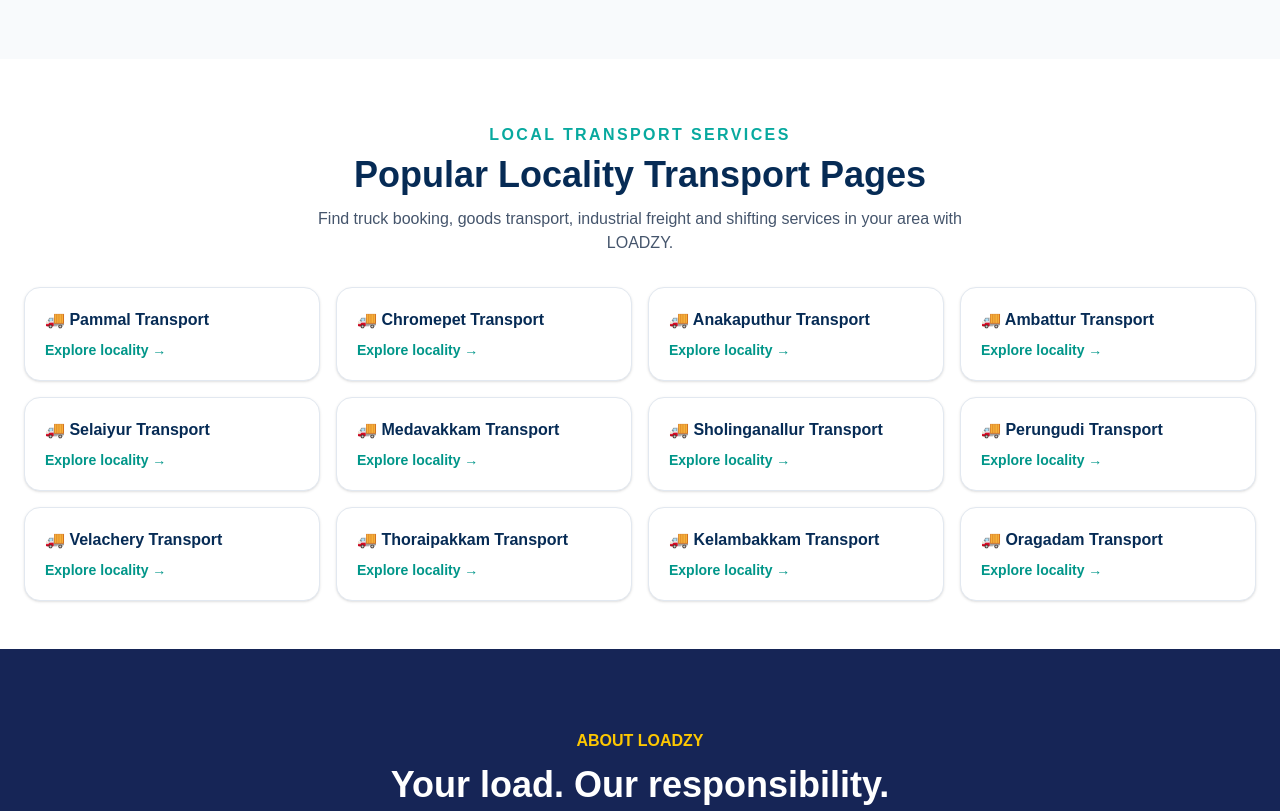
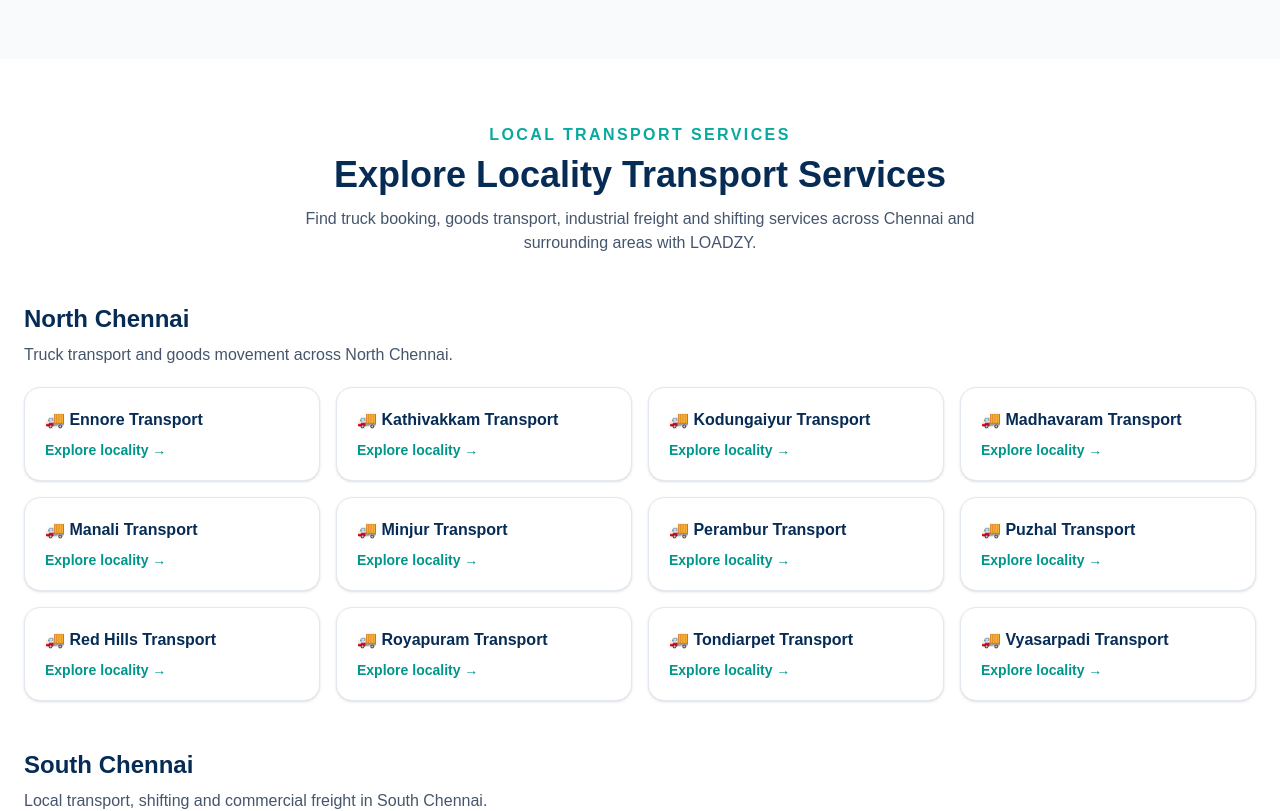
Before and after one commit to haleemablog-del/loadzy, a Next.js app: page / in a window 1280 px wide. Shown: the part 4380-5191 px from the top of the page. Built offline with nearby package versions, Linux system fonts and the light colour scheme; no server answers; the database is empty.

Commit message:
Organize Chennai locality links on homepage

```diff
--- a/app/page.tsx
+++ b/app/page.tsx
@@ -954,7 +954,8 @@ Pickup Date: ${pickupDate}`;
 </section>
 
 
-{/* Popular Locality Transport Pages */}
+
+{/* Grouped Locality Transport Pages */}
 <section className="mt-16 px-6 pb-8">
   <div className="mx-auto max-w-7xl">
     <div className="text-center">
@@ -963,30 +964,79 @@ Pickup Date: ${pickupDate}`;
       </p>
 
       <h2 className="mt-2 text-3xl font-black text-[#062B55] md:text-4xl">
-        Popular Locality Transport Pages
+        Explore Locality Transport Services
       </h2>
 
       <p className="mx-auto mt-3 max-w-2xl text-slate-600">
         Find truck booking, goods transport, industrial freight and shifting
-        services in your area with LOADZY.
-      </p>
-    </div>
-
-    <div className="mt-8 grid gap-4 sm:grid-cols-2 lg:grid-cols-4">
+        services across Chennai and surrounding areas with LOADZY.
+      </p>
+    </div>
+
     {[
+      {
+        title: "North Chennai",
+        description: "Truck transport and goods movement across North Chennai.",
+        places: [
+          ["Ennore", "/ennore-transport"],
+          ["Kathivakkam", "/kathivakkam-transport"],
+          ["Kodungaiyur", "/kodungaiyur-transport"],
+          ["Madhavaram", "/madhavaram-transport"],
+          ["Manali", "/manali-transport"],
+          ["Minjur", "/minjur-transport"],
+          ["Perambur", "/perambur-transport"],
+          ["Puzhal", "/puzhal-transport"],
+          ["Red Hills", "/red-hills-transport"],
+          ["Royapuram", "/royapuram-transport"],
+          ["Tondiarpet", "/tondiarpet-transport"],
+          ["Vyasarpadi", "/vyasarpadi-transport"],
+        ],
+      },
+      {
+        title: "South Chennai",
+        description: "Local transport, shifting and commercial freight in South Chennai.",
+        places: [
+          ["Anakaputhur", "/anakaputhur-transport"],
+          ["Chromepet", "/chromepet-transport"],
+          ["Kelambakkam", "/kelambakkam-transport"],
+          ["Kundrathur", "/kundrathur-transport"],
+          ["Medavakkam", "/medavakkam-transport"],
+          ["Pallavaram", "/pallavaram-transport"],
           ["Pammal", "/pammal-transport"],
-        ["Chromepet", "/chromepet-transport"],
-        ["Anakaputhur", "/anakaputhur-transport"],
+          ["Perungudi", "/perungudi-transport"],
+          ["Selaiyur", "/selaiyur-transport"],
+          ["Sholinganallur", "/sholinganallur-transport"],
+          ["Tambaram", "/tambaram-transport"],
+          ["Thoraipakkam", "/thoraipakkam-transport"],
+          ["Velachery", "/velachery-transport"],
+        ],
+      },
+      {
+        title: "Outer Chennai & Surrounding Areas",
+        description: "Transport links for outer suburbs and nearby industrial areas.",
+        places: [
           ["Ambattur", "/ambattur-transport"],
-        ["Selaiyur", "/selaiyur-transport"],
-        ["Medavakkam", "/medavakkam-transport"],
-        ["Sholinganallur", "/sholinganallur-transport"],
-        ["Perungudi", "/perungudi-transport"],
-        ["Velachery", "/velachery-transport"],
-        ["Thoraipakkam", "/thoraipakkam-transport"],
-        ["Kelambakkam", "/kelambakkam-transport"],
+          ["Avadi", "/avadi-transport"],
+          ["Chengalpattu", "/chengalpattu-transport"],
           ["Oragadam", "/oragadam-transport"],
-      ].map(([name, href]) => (
+          ["Poonamallee", "/poonamallee-transport"],
+          ["Sriperumbudur", "/sriperumbudur-transport"],
+          ["Tiruvallur", "/tiruvallur-transport"],
+        ],
+      },
+    ].map((group) => (
+      <div key={group.title} className="mt-12">
+        <div className="mb-5">
+          <h3 className="text-2xl font-black text-[#062B55]">
+            {group.title}
+          </h3>
+          <p className="mt-2 text-slate-600">
+            {group.description}
+          </p>
+        </div>
+
+        <div className="grid gap-4 sm:grid-cols-2 lg:grid-cols-4">
+          {group.places.map(([name, href]) => (
             <Link
               key={href}
               href={href}
@@ -1000,12 +1050,9 @@ Pickup Date: ${pickupDate}`;
           ))}
         </div>
       </div>
+    ))}
+  </div>
 </section>
-
-
-
-
-
 
 
 {/* About */}
```
Lines whose indentation alone changed are shown as unchanged.
